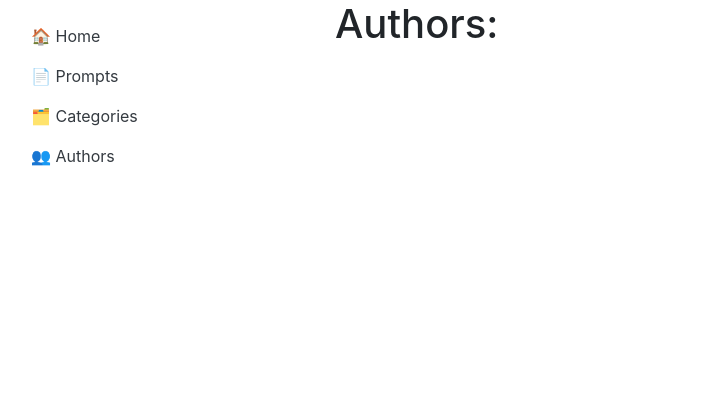
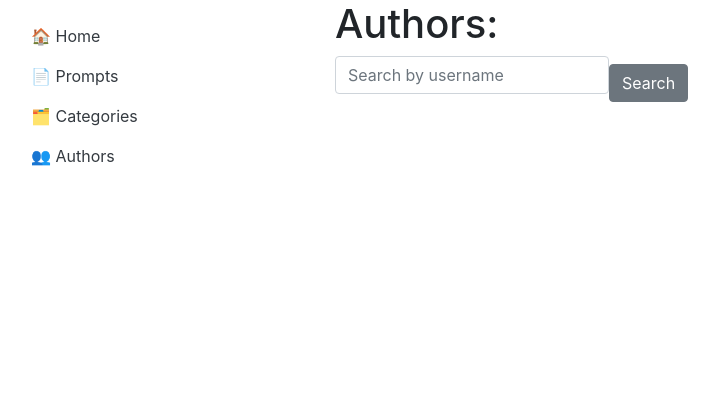
Before and after one commit to AntoniTS999/PromptHub, a Django app: page /authors/ in a window 1280 px wide. Shown: the top 420 px of the page, without its empty margins (0-719 px from the left). Run offline with Django 5.2, Linux system fonts and the light colour scheme; data that the repository does not hold is empty; some libraries are stand-ins or nearby versions.

Commit message:
Add SearchAuthorForm

```diff
--- a/prompts/forms.py
+++ b/prompts/forms.py
@@ -3,6 +3,9 @@ from django import forms
 from prompts.models import Prompt
 
 
-class SearchForm(forms.Form):
+class SearchPromptForm(forms.Form):
     title = forms.CharField(max_length=100, required=False,
         widget=forms.TextInput(attrs={"placeholder": "Search"}), label="")
+
+class SearchAuthorForm(forms.Form):
+    display_name = forms.CharField(max_length=100, required=False, widget=forms.TextInput(attrs={"placeholder": "Search by username"}), label="")
--- a/prompts/views.py
+++ b/prompts/views.py
@@ -1,11 +1,12 @@
 from gc import get_objects
 from multiprocessing import context
 
-from django.db.models import Avg
+from django.contrib.auth import get_user_model
+from django.db.models import Avg, Q
 from django.http import HttpRequest, HttpResponse
 from django.shortcuts import render
 
-from prompts.forms import SearchForm
+from prompts.forms import SearchPromptForm, SearchAuthorForm
 from prompts.models import Prompt, Author, Category
 from django.views import generic
 from django.db.models.functions import Round
@@ -27,7 +28,7 @@ class PromptListView(generic.ListView):
     def get_context_data(self, *, object_list=None, **kwargs):
         context = super(PromptListView, self).get_context_data(**kwargs)
         title = self.request.GET.get("title", "")
-        context["search_form"] = SearchForm(initial={"title": title})
+        context["search_form"] = SearchPromptForm(initial={"title": title})
         return context
 
     def get_queryset(self):
@@ -35,7 +36,7 @@ class PromptListView(generic.ListView):
                     .prefetch_related("categories")
                     .annotate(avg_rating=Round(Avg("ratings__value"),
                                                2)))
-        form = SearchForm(self.request.GET)
+        form = SearchPromptForm(self.request.GET)
         if form.is_valid():
             return queryset.filter(title__icontains=form.cleaned_data["title"])
         return queryset
@@ -44,5 +45,24 @@ class PromptListView(generic.ListView):
 class AuthorListView(generic.ListView):
     model = Author
 
+    def get_context_data(self, *, object_list=None, **kwargs):
+        context = super(AuthorListView, self).get_context_data(**kwargs)
+        query = self.request.GET.get("display_name", "")
+        context["search_form"] = SearchAuthorForm(initial={"display_name": query})
+        return context
+
+    def get_queryset(self):
+        queryset = Author.objects.all()
+        form = SearchAuthorForm(self.request.GET)
+        if form.is_valid():
+            query = form.cleaned_data["display_name"]
+            if query:
+                return queryset.filter(
+                    Q(display_name__icontains=query) |
+                    Q(username__icontains=query)
+                )
+        return queryset
+
+
 class CategoryListView(generic.ListView):
     model = Category
--- a/templates/prompts/author_list.html
+++ b/templates/prompts/author_list.html
@@ -1,9 +1,15 @@
 {% extends "base.html" %}
+{% load crispy_forms_filters %}
 
 {% block content %}
 	<h1>Authors:</h1>
+  <form class="form-inline" action="">
+    {% csrf_token %}
+    {{ search_form|crispy }}
+    <input type="submit" value="Search" class="btn btn-secondary">
+  </form>
   {% for author in author_list.all %}
     <hr>
-    {{ author }}: {{ author.prompts.count }} prompt{{ author.prompts.count|pluralize }}
+    <p class="alert alert-secondary">{{ author }}: {{ author.prompts.count }} prompt{{ author.prompts.count|pluralize }}</p>
   {% endfor %}
 {% endblock %}
```
Also changed, not shown: prompts/models.py (+4 -3 lines).
